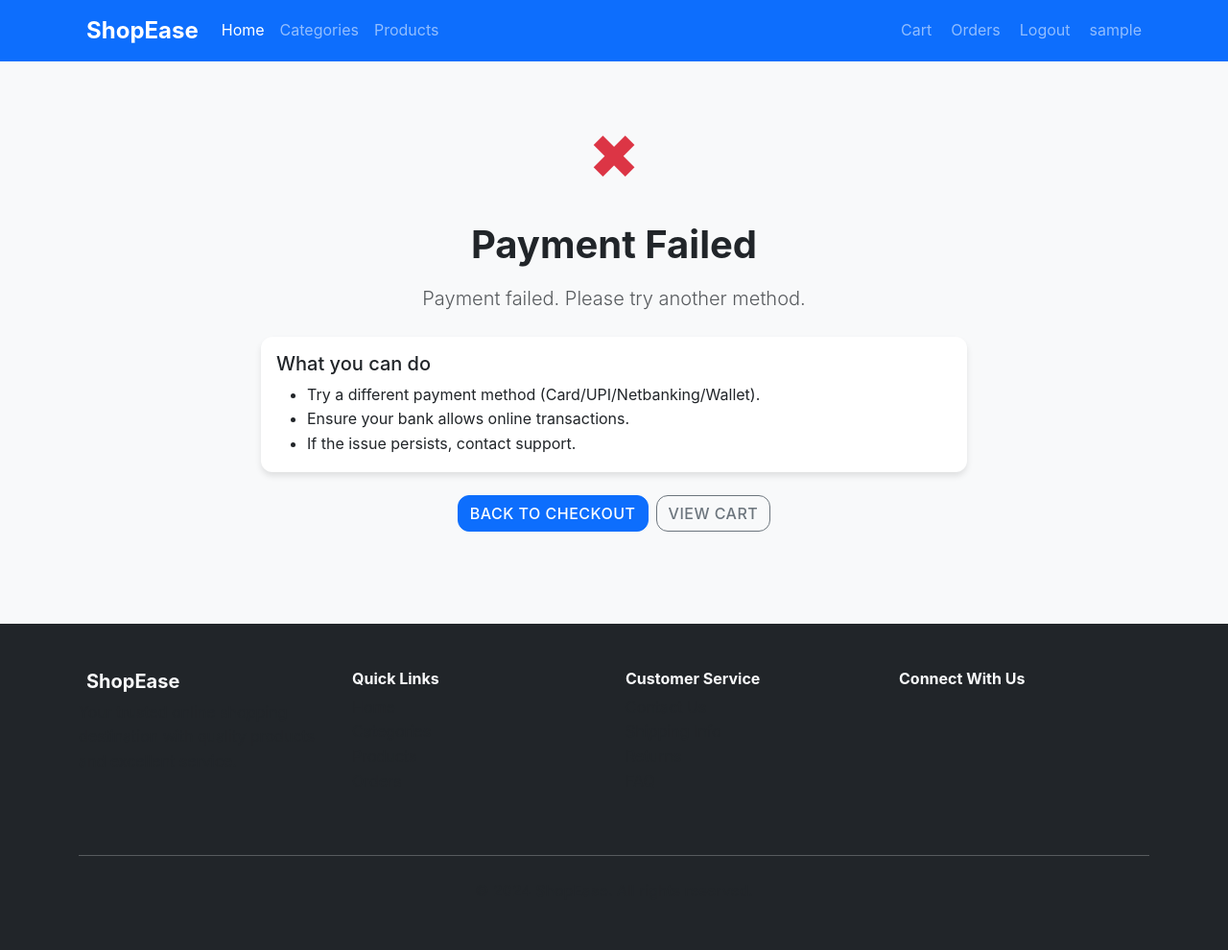
After one commit to Harsh2678/csmproject, a Django app: page /order/error/ in a window 1280 px wide. The commit adds this page. Shown: the whole page at 96% size. Run offline with Django 5.2, Linux system fonts and the light colour scheme; the visitor is signed in with stand-in values (Sample User, id 1); data that the repository does not hold is empty.

Commit message:
add payment error file

```diff
--- /dev/null
+++ b/myapp/templates/order_error.html
@@ -0,0 +1,43 @@
+{% load static %}
+<!DOCTYPE html>
+<html lang="en">
+<head>
+    <meta charset="UTF-8">
+    <meta name="viewport" content="width=device-width, initial-scale=1.0">
+    <title>Payment Failed</title>
+    <link href="https://cdn.jsdelivr.net/npm/bootstrap@5.3.0/dist/css/bootstrap.min.css" rel="stylesheet">
+    <link rel="stylesheet" href="{% static 'css/style.css' %}">
+    <style>
+        .icon-xl { font-size: 4rem; }
+    </style>
+</head>
+<body>
+    {% include "navigation.html" %}
+    <div class="container py-5">
+        <div class="row justify-content-center">
+            <div class="col-md-8 text-center">
+                <div class="text-danger icon-xl mb-3">✖</div>
+                <h1 class="fw-bold mb-3">Payment Failed</h1>
+                <p class="lead text-muted mb-4">{{ message|default:"We couldn't complete your payment." }}</p>
+
+                <div class="card text-start">
+                    <div class="card-body">
+                        <h5 class="card-title">What you can do</h5>
+                        <ul class="mb-0">
+                            <li>Try a different payment method (Card/UPI/Netbanking/Wallet).</li>
+                            <li>Ensure your bank allows online transactions.</li>
+                            <li>If the issue persists, contact support.</li>
+                        </ul>
+                    </div>
+                </div>
+
+                <div class="mt-4 d-flex gap-2 justify-content-center">
+                    <a class="btn btn-primary" href="{% url 'checkout' %}">Back to Checkout</a>
+                    <a class="btn btn-outline-secondary" href="{% url 'cart' %}">View Cart</a>
+                </div>
+            </div>
+        </div>
+    </div>
+    {% include "footer.html" %}
+</body>
+</html>
--- a/myapp/urls.py
+++ b/myapp/urls.py
@@ -12,6 +12,7 @@ urlpatterns = [
     path("cart/remove/<int:item_id>/", views.remove_from_cart, name="remove_from_cart"),
     path("checkout/", views.checkout, name="checkout"),
     path("order/success/", views.order_success, name="order_success"),
+    path("order/error/", views.order_error, name="order_error"),
     path("order/", views.order, name="order"),
     path("payment/start/", views.start_payment, name="start_payment"),
     path("payment/verify/", views.verify_payment, name="verify_payment"),
--- a/myapp/views.py
+++ b/myapp/views.py
@@ -96,6 +96,11 @@ def order_success(request):
     return render(request, "order_success.html")
 
 @login_required
+def order_error(request):
+    message = request.GET.get('message') or "Payment failed. Please try another method."
+    return render(request, "order_error.html", {"message": message})
+
+@login_required
 def update_cart(request, item_id):
     item = get_object_or_404(CartItem, id=item_id, cart__user=request.user)
     if request.method == "POST":
@@ -187,6 +192,13 @@ def verify_payment(request):
     data = request.POST if request.method == "POST" else request.GET
     client = razorpay.Client(auth=(settings.RAZORPAY_KEY_ID, settings.RAZORPAY_KEY_SECRET))
 
+    # Helper to return error depending on AJAX vs redirect callback
+    def respond_error(message, status=400):
+        is_ajax = request.headers.get('x-requested-with') == 'XMLHttpRequest'
+        if is_ajax:
+            return JsonResponse({"status": "failed", "message": message}, status=status)
+        return redirect(f"{reverse('order_error')}?message={message}")
+
     try:
         client.utility.verify_payment_signature({
             "razorpay_order_id": data["razorpay_order_id"],
@@ -194,7 +206,7 @@ def verify_payment(request):
             "razorpay_signature": data["razorpay_signature"],
         })
     except Exception:
-        return JsonResponse({"status": "failed", "message": "Signature verification failed"}, status=400)
+        return respond_error("Signature verification failed", status=400)
 
     # Determine user: prefer session user, else fall back to order notes
     user = request.user if request.user.is_authenticated else None
@@ -208,13 +220,13 @@ def verify_payment(request):
         except Exception:
             user = None
     if user is None:
-        return JsonResponse({"status": "failed", "message": "User not found for payment"}, status=400)
+        return respond_error("User not found for payment", status=400)
 
     # Recompute totals and create Order
     cart = get_object_or_404(Cart, user=user)
     items = cart.items.select_related("product")
     if not items.exists():
-        return JsonResponse({"status": "failed", "message": "Cart empty"}, status=400)
+        return respond_error("Cart empty", status=400)
 
     subtotal = sum(item.product.product_price * item.quantity for item in items)
     tax = (subtotal * Decimal('0.08')).quantize(Decimal('0.01'))
```
Also changed, not shown: myapp/templates/checkout.html (+5 -29 lines).
